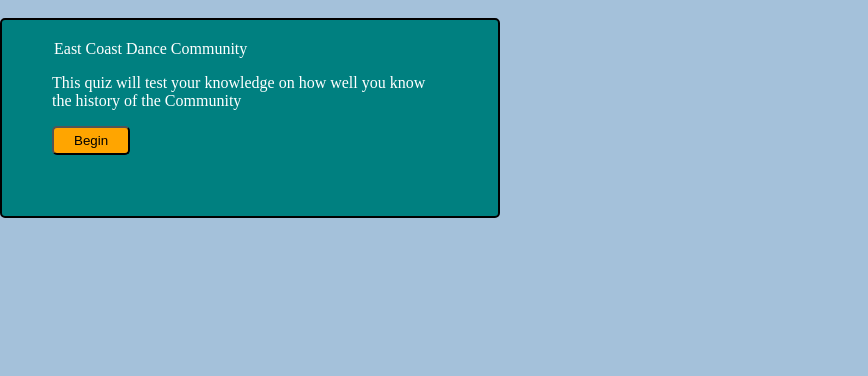
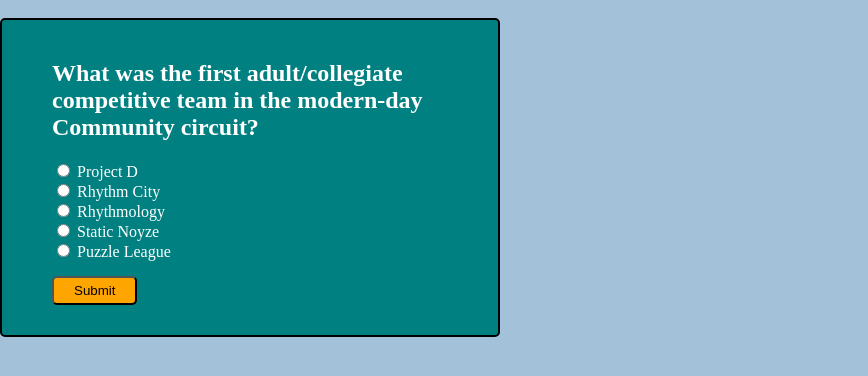
Before and after one commit to EsosaOviasu/quiz-app, a plain HTML site: page index.html in a window 1280 px wide. Both pictures are taken after a click on the button "Begin". Shown: the part 90-466 px from the top of the page, without its empty margins (0-868 px from the left). Drawn offline with nearby package versions, Linux system fonts and the light colour scheme.

Commit message:
functionality until positive validation

```diff
--- a/index.html
+++ b/index.html
@@ -17,7 +17,7 @@
             <legend>East Coast Dance Community</legend>
             <p>This quiz will test your knowledge on how well you know the history of the Community</p>
             <div class="submit-button">
-                <button type="button" id="Begin">Begin</button>
+                <button type="button" id="begin">Begin</button>
             </div>
         </div>
     </main>
--- a/index.js
+++ b/index.js
@@ -0,0 +1,98 @@
+function beginQuiz() {
+    $('#begin').on('click', function(event) {
+        generateQuestions();
+    });
+    console.log('beginQuiz has ran');
+};
+
+let i = 0;
+
+function updateQuizQuestionAndOptions() {
+        $('.js-question').append(`${questionSet[i].question}`);
+        $('.optionOne').text(`${questionSet[i].options[0]}`);
+        $('.optionTwo').text(`${questionSet[i].options[1]}`);
+        $('.optionThree').text(`${questionSet[i].options[2]}`);
+        $('.optionFour').text(`${questionSet[i].options[3]}`);
+        $('.optionFive').text(`${questionSet[i].options[4]}`);
+    i++
+    return i;
+};
+
+
+
+function generateQuestions() {
+    $('.quiz-box').html(`
+        <form id="js-questions">
+            <h2 class="js-question"></h2>
+            <div class="row-question">
+                 <input type="radio" name="pick-one" value="${questionSet[i].options[0]}">
+                     <label class="optionOne"></label>
+            </div>
+            <div class="row-question">
+                <input type="radio" name="pick-one" value="${questionSet[i].options[1]}">
+                     <label class="optionTwo"></label>
+            </div>
+            <div class="row-question">
+             <input type="radio" name="pick-one" value="${questionSet[i].options[2]}">
+                <label class="optionThree"></label>
+            </div>
+            <div class="row-question">
+             <input type="radio" name="pick-one" value="${questionSet[i].options[3]}">
+                <label class="optionFour"></label>
+            </div>
+            <div class="row-question">
+             <input type="radio" name="pick-one" value="${questionSet[i].options[4]}">
+                <label class="optionFive"></label>
+            </div>
+            <div class="submit-button">
+                <button type="submit" id="validate">Submit</button>
+                <button type="button" id="next">Next</button>
+            </div>
+        </form>
+    `)
+    $('#next').hide();
+    updateQuizQuestionAndOptions();
+    console.log('generateQuestion has run');
+};
+
+function handleQuizQuestions() {
+    $('.quiz-box').on('click','#next', function(event) {
+        generateQuestions();
+        console.log('handleQuizQuestions has ran');
+    });
+};
+
+function validateQuizAnswer() {
+    $('.quiz-box').on('submit', '#js-questions', function(event) {
+        event.preventDefault();
+        if ($("input[name=pick-one]:checked").val() === questionSet[i-1].answer) {
+            $("input[name=pick-one]:checked").parent().append(`<p class="correct">Correct!</p>`)
+        }
+        else {
+            $("input[name=options]:checked").parent().append(`<p class="incorrect">Sorry, the correct answer is ${questionSet[i-1].answer}</p>`)
+        }
+
+    });
+    console.log('validateQuizAnswer has ran')
+
+};
+
+function updateQuizScore() {
+
+
+};
+
+function fQuizScore() {
+
+
+};
+
+
+
+function runQuiz() {
+    beginQuiz();
+    handleQuizQuestions();
+    validateQuizAnswer();
+};
+
+runQuiz();
--- a/main.css
+++ b/main.css
@@ -16,11 +16,11 @@ header {
 .quiz-box {
     background: teal;
     color: white;
-    height: 200px;
     width: 500px;
     padding-top: 20px;
     padding-left: 50px;
     padding-right: 50px;
+    padding-bottom: 30px;
     border: 2px solid black;
     border-radius: 5px;
 }
@@ -28,9 +28,30 @@ header {
 button {
     background: orange;
     color: black;
+    margin-top: 15px;
     padding-top: 5px;
     padding-left: 20px;
     padding-right: 20px;
     padding-bottom: 5px;
     border-radius: 5px;
 }
+
+.correct {
+    background: aliceblue;
+    border: 4px solid greenyellow;
+    color: black;
+    border-radius: 5px;
+    margin-top: 10px;
+    margin-bottom: 10px;
+    padding: 10px;
+}
+
+.incorrect {
+    background: aliceblue;
+    border: 4px solid darkred;
+    color: black;
+    border-radius: 5px;
+    margin-top: 10px;
+    margin-bottom: 10px;
+    padding: 10px;
+}
--- a/store.js
+++ b/store.js
@@ -1,7 +1,7 @@
-const STORE {
+const STORE = {
     questions: [
         {
-            id: cuid(),
+            currentQuestion: 1,
             question: "What was the first adult/collegiate competitive team in the modern-day Community circuit?",
             options: [
                 "Project D",
@@ -13,7 +13,7 @@ const STORE {
             answer: "Rhythmology",
         },
         {
-            id: cuid(),
+            currentQuestion: 2,
             question: "Which NYC team began as an NYU club affiliate, before transforming into one of the leaders of the tri-state Community?",
             options: [
                 "Mint Dance Company",
@@ -25,7 +25,7 @@ const STORE {
             answer: "EPIC Motion",
         },
         {
-            id: cuid(),
+            currentQuestion: 3,
             question: "In what year did Boston-based juggernaut Phunk Phenomenon appear on America’s Best Dance Crew?",
             options: [
                 "2008",
@@ -37,7 +37,7 @@ const STORE {
             answer: "2011",
         },
         {
-            id: cuid(),
+            currentQuestion: 4,
             question: "What name did Rhythmology change to, when they became the subject of a legal dispute over their official title?",
             options: [
                 "ARC",
@@ -49,7 +49,7 @@ const STORE {
             answer: "ARC",
         },
         {
-            id: cuid(),
+            currentQuestion: 5,
             question: "Which DC-based team has won multiple 1st Place titles at Boston’s Elements Dance Competition?",
             options: [
                 "Capital Funk",
@@ -61,6 +61,8 @@ const STORE {
             answer: "Capital Funk",
         },
     ],
-    currentQuestion: 0;
-    score: 0;
+    score: 0,
 }
+
+//an array of objects
+const questionSet = STORE.questions;
```
